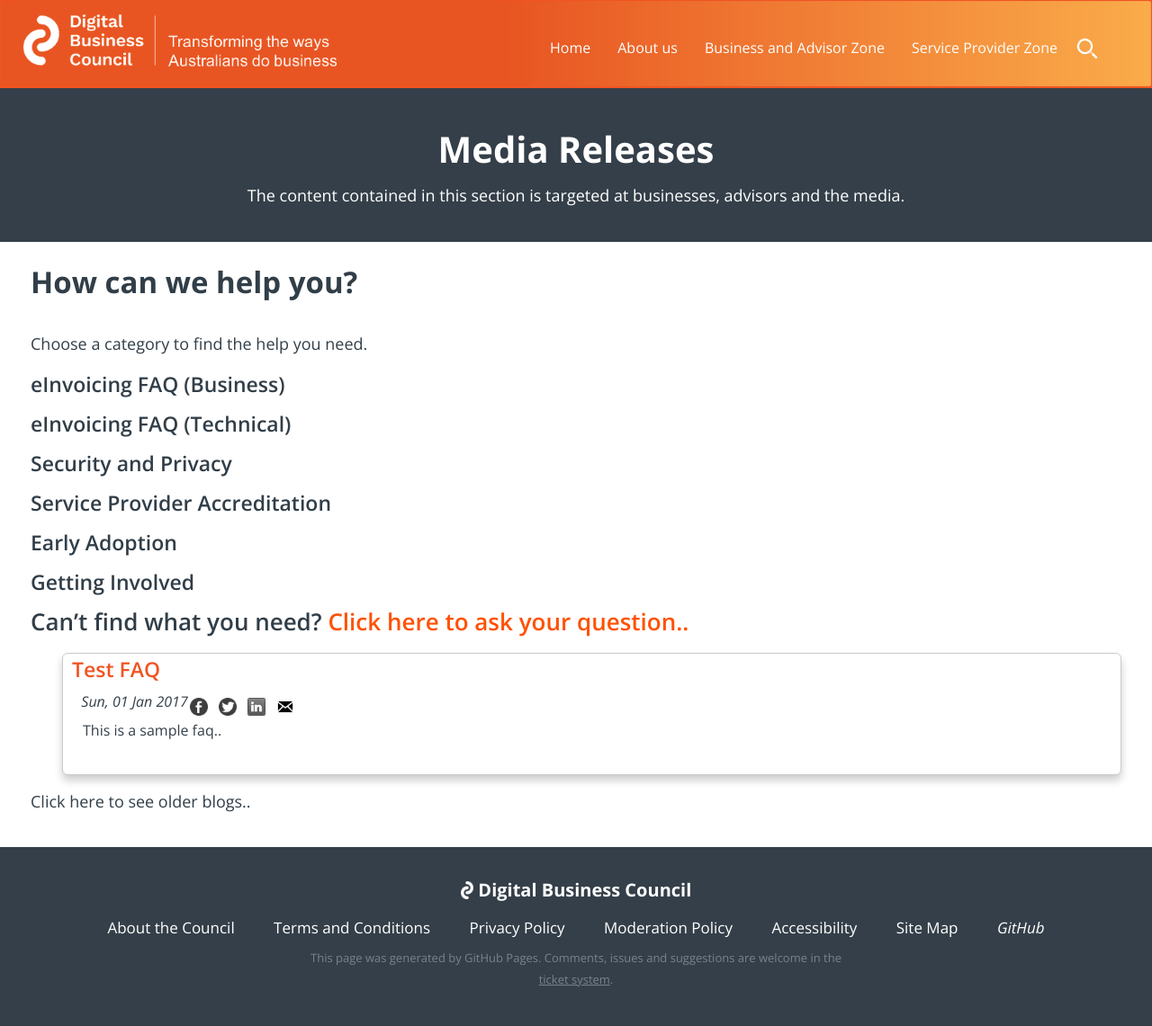
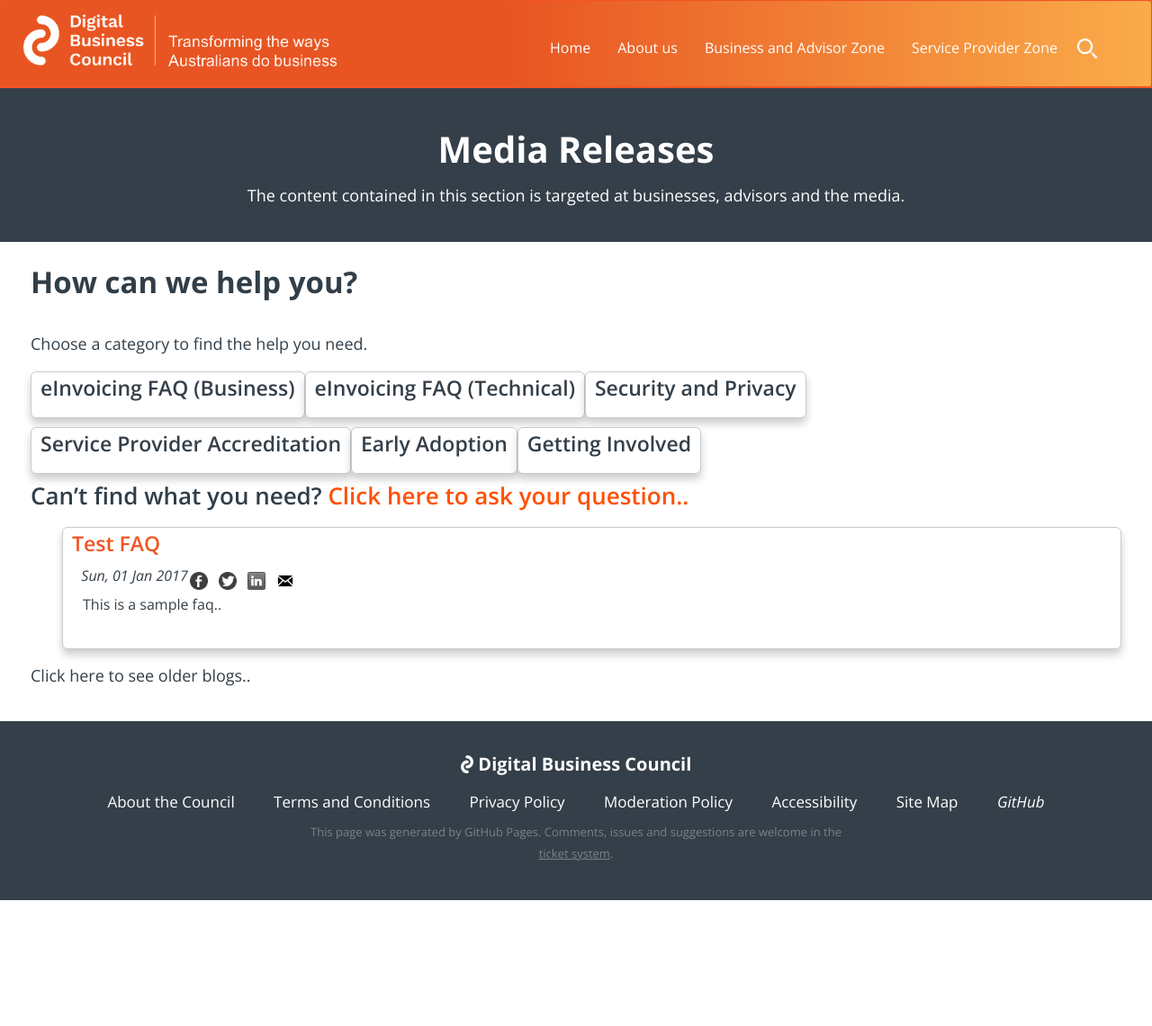
Before and after one commit to Digital-Business-Council/Digital-Business-Council.github.io, a Jekyll site: the page built from pages/business-zone/blogs/faq-landing-page.md, in a window 1280 px wide. Shown: the whole page at 90% size. Built offline with Jekyll 4.4.1, drawn with Linux system fonts in a browser that asks for light colours; after the commit the page ends 1001 px from its top, so only the background shows below that.

Commit message:
Update _common.scss

```diff
--- a/_sass/_common.scss
+++ b/_sass/_common.scss
@@ -373,8 +373,45 @@
 	}
 }
 
+.faq-toc{
+	position:relative;
+	align-items:baseline;
+	z-index:2;
 
+	display: -webkit-flex; /* Safari */
+    	-webkit-flex-wrap: wrap; /* Safari 6.1+ */
+    	display: flex;
+    	flex-wrap: wrap;
+}
 
+.faq-category{
+    	background-color: #ffffff;
+    	color: $dbc-secondary;
+    	border-radius:6px;
+    	padding-top:3px;
+    	padding-right:10px;
+    	padding-left:10px;
+    	padding-bottom:3px;
+    	margin-bottom:10px;
+    	text-align:left;
+    	border: 1px solid #c8cbce;
+    	box-shadow: 0px 6px 10px 0px rgba(0,0,0,0.2);
+
+	a{
+      		display: block;
+      		color: $dbc-primary;
+     		font-size: 16px;
+      		text-decoration: none;
+
+      		&:hover{
+        		color: $dbc-secondary;
+      		}
+
+      		&.active{
+        		color: white;
+      		}
+  	}
+}
 
 .blog-excerpt{
     background-color: #ffffff;
```
